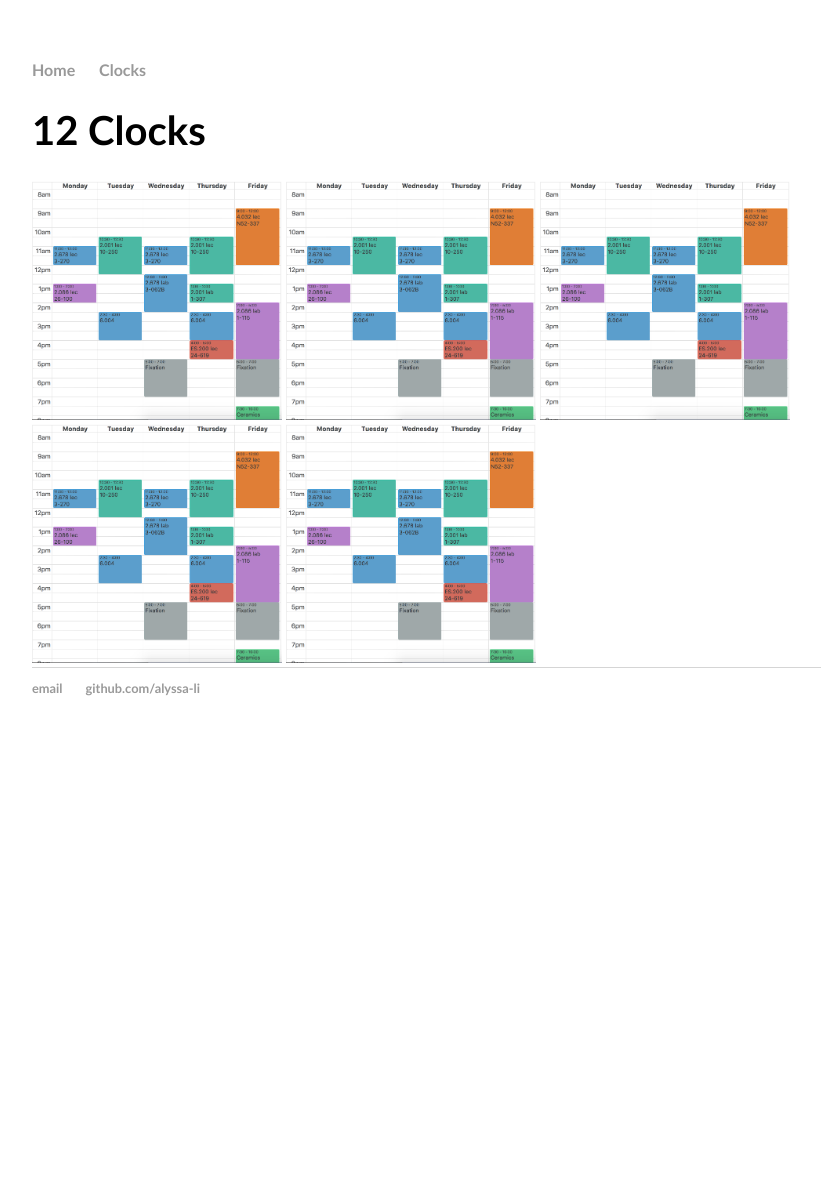
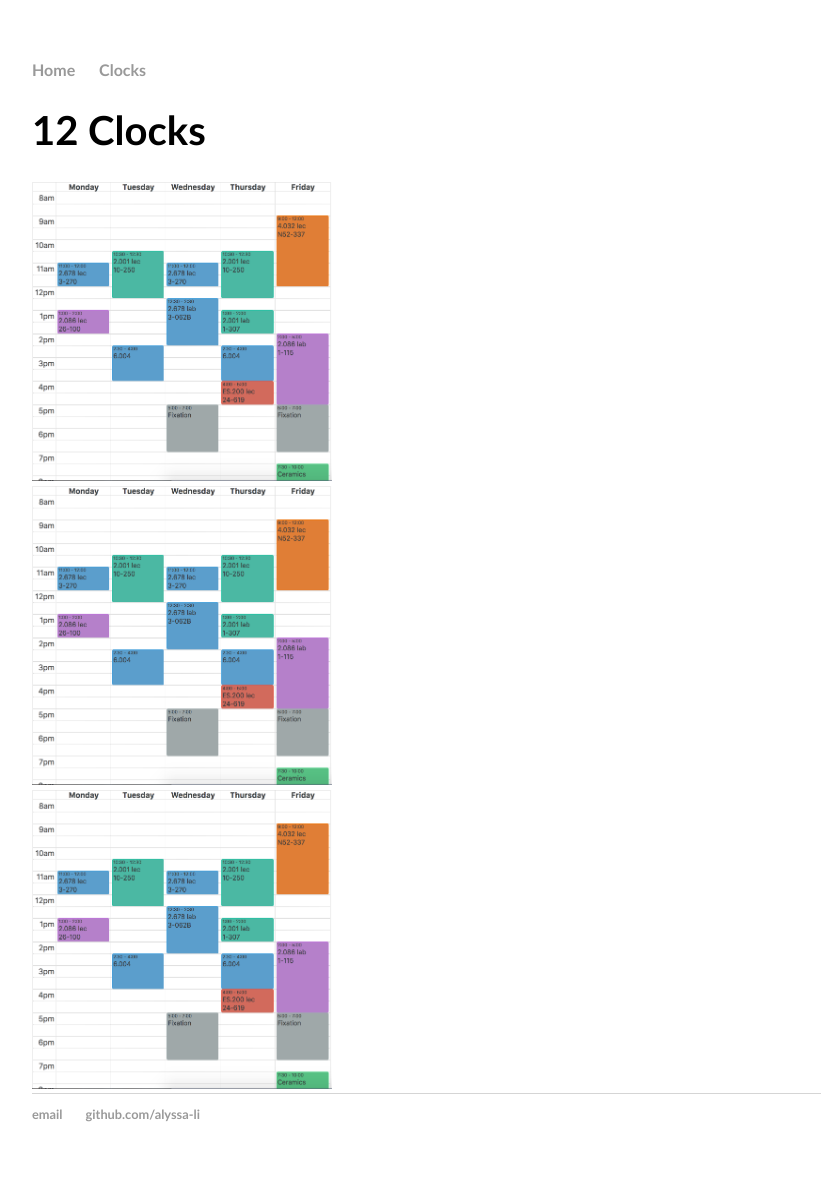
Before and after one commit to alyssa-li/4.032, a Jekyll site: the page built from clocks.html, in a window 1280 px wide. Shown: the whole page, without its empty margins (160-981 px from the left). Built offline with Jekyll 4.4.1, drawn with Linux system fonts in a browser that asks for light colours; before the commit the page ends 900 px from its top, so only the background shows below that.

Commit message:
Update clocks.html

```diff
--- a/clocks.html
+++ b/clocks.html
@@ -4,19 +4,15 @@
 ---
 <div class="blurb">
 	<h1>12 Clocks</h1>
-	<img src='schedule.png' width="250px" margin: 100px;> </img>
-
-	<img src='schedule.png' width="250px" margin: 100px;> </img>
-
-
-	<img src='schedule.png' width="250px" margin: 100px;> </img>
-
-
-	<img src='schedule.png' width="250px" margin: 100px;> </img>
-
-
-	<img src='schedule.png' width="250px" margin: 100px;> </img>
-
+	<div class="clock_image">
+		<img src='schedule.png' width="300px" height="300px"> </img>
+	</div>
+	<div class="clock_image">
+		<img src='schedule.png' width="300px" height="300px"> </img>
+	</div>
+	<div class="clock_image">
+		<img src='schedule.png' width="300px" height="300px"> </img>
+	</div>
 
 
 </div><!-- /.blurb -->
```
